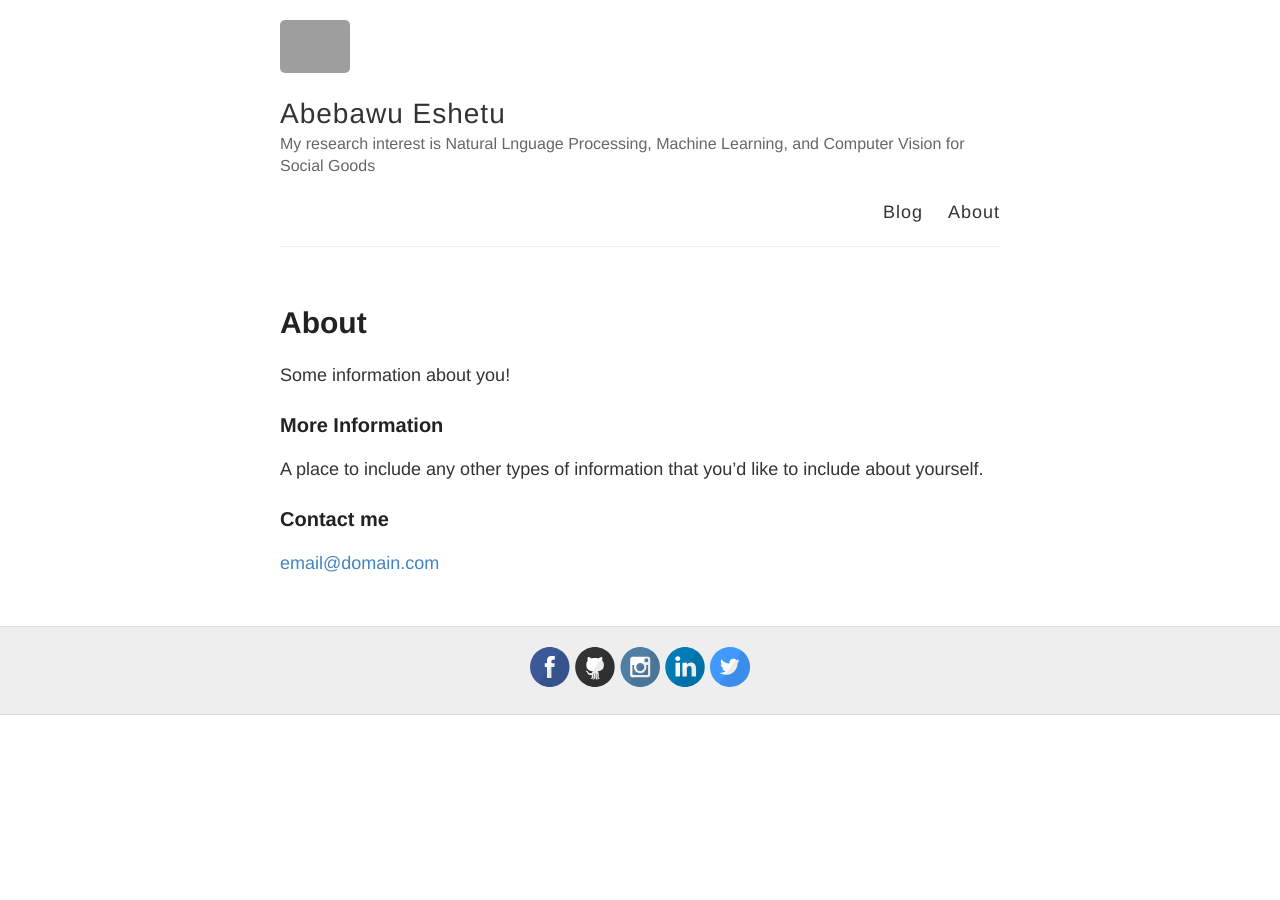
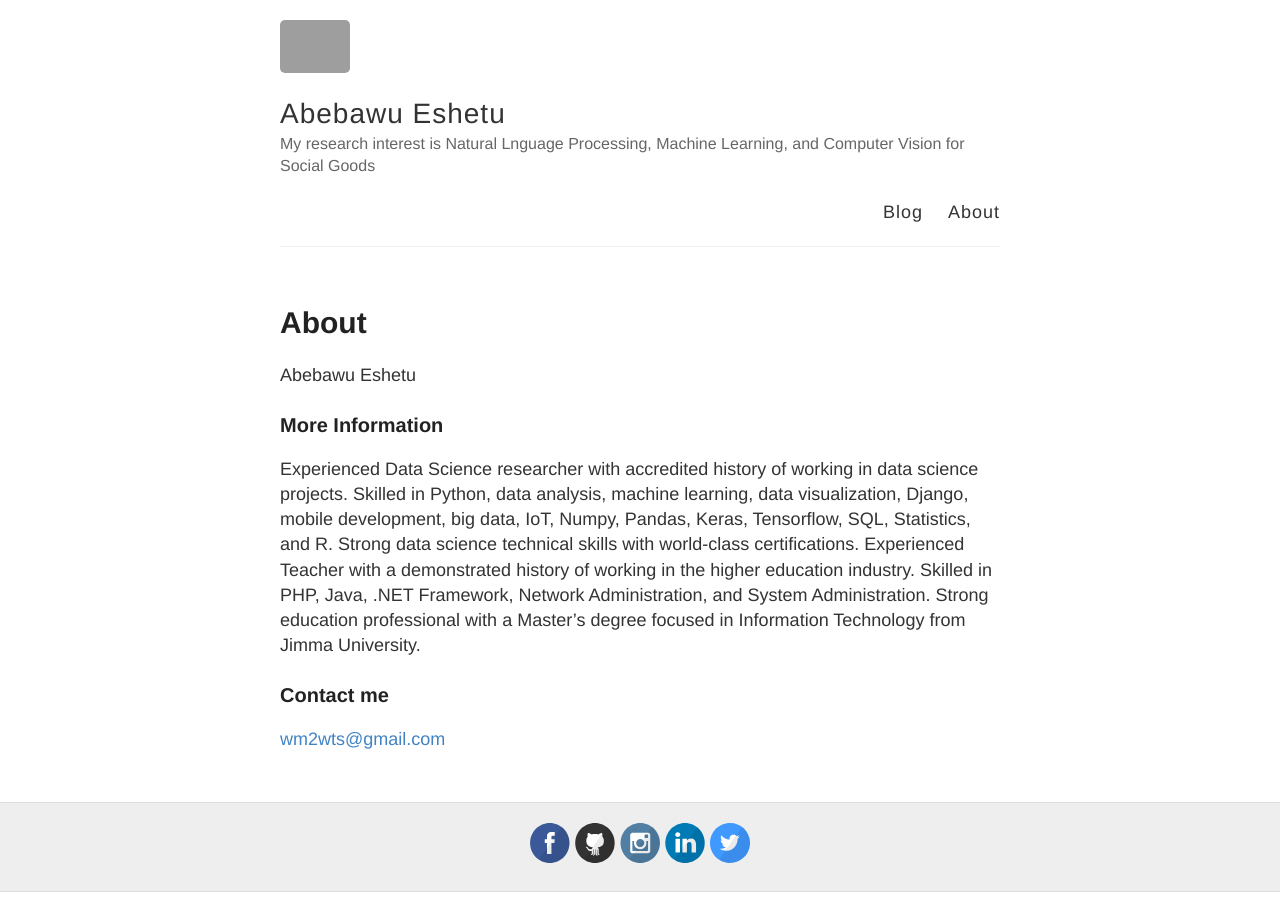
Before and after one commit to Abe2G/Abe2G.github.io, a Jekyll site: the page built from about.md, in a window 1280 px wide. Built offline with Jekyll 4.4.1, drawn with Linux system fonts in a browser that asks for light colours.

Commit message:
Update about.md

```diff
--- a/about.md
+++ b/about.md
@@ -4,12 +4,11 @@ title: About
 permalink: /about/
 ---
 
-Some information about you!
-
+Abebawu Eshetu
 ### More Information
 
-A place to include any other types of information that you'd like to include about yourself.
-
+Experienced Data Science researcher with accredited history of working in data science projects. Skilled in Python, data analysis, machine learning, data visualization, Django, mobile development, big data, IoT, Numpy, Pandas, Keras, Tensorflow, SQL, Statistics, and R. Strong data science technical skills with world-class certifications.
+Experienced Teacher with a demonstrated history of working in the higher education industry. Skilled in PHP, Java, .NET Framework, Network Administration, and System Administration. Strong education professional with a Master's degree focused in Information Technology from Jimma University.
 ### Contact me
 
-[email@domain.com](mailto:email@domain.com)
+[wm2wts@gmail.com](mailto:wm2wts@gmail.com)
```
